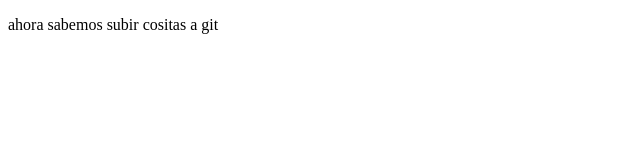
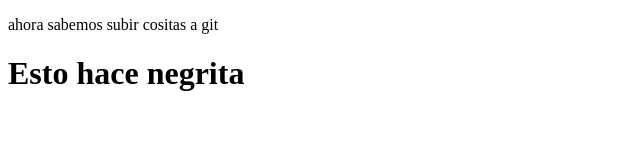
Before and after one commit to bullbrink/tutorial, a plain HTML site: page index.html in a window 1280 px wide. Shown: the whole page, without its empty margins (0-640 px from the left). Drawn offline with Linux system fonts and the light colour scheme.

Commit message:
agregando html

```diff
--- a/index.html
+++ b/index.html
@@ -9,5 +9,6 @@
 </head>
 <body>
 <p> ahora sabemos subir cositas a git</p>
+<h1>Esto hace negrita</h1>
 </body>
 </html>
```
